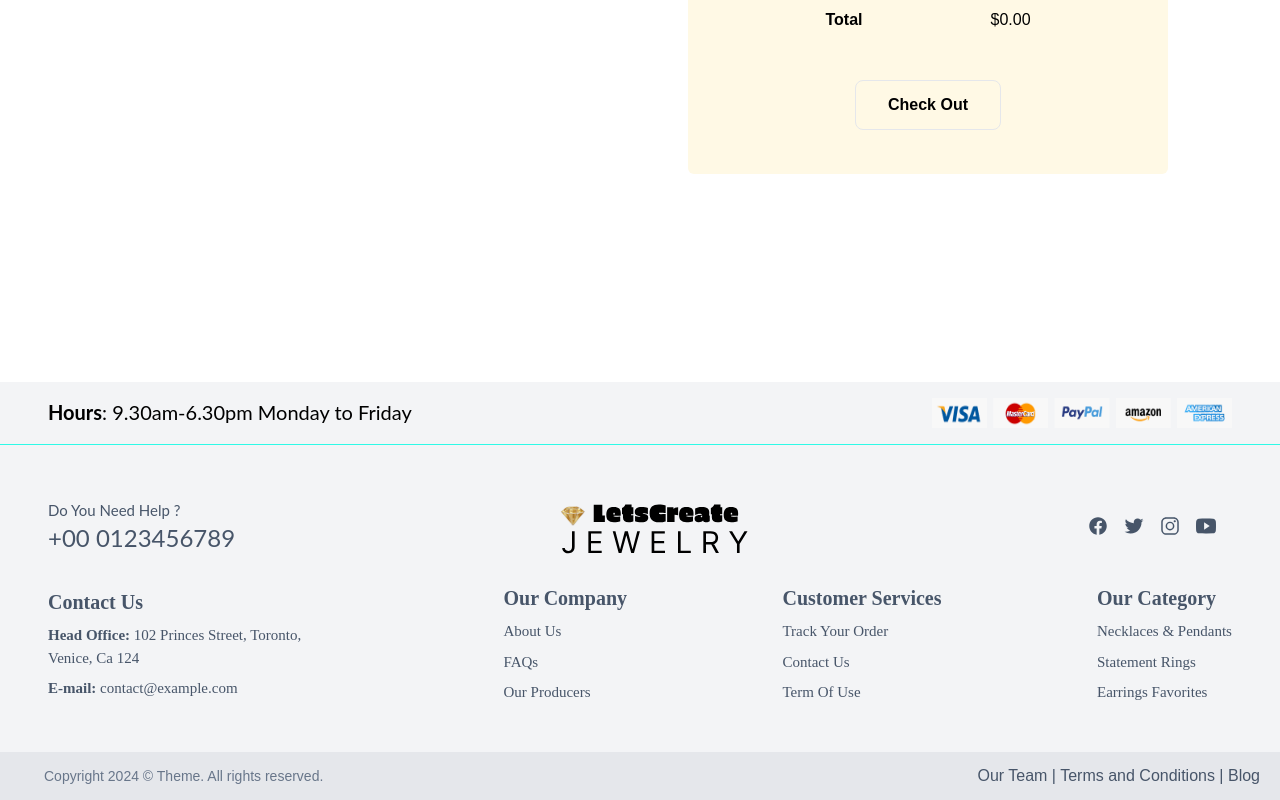
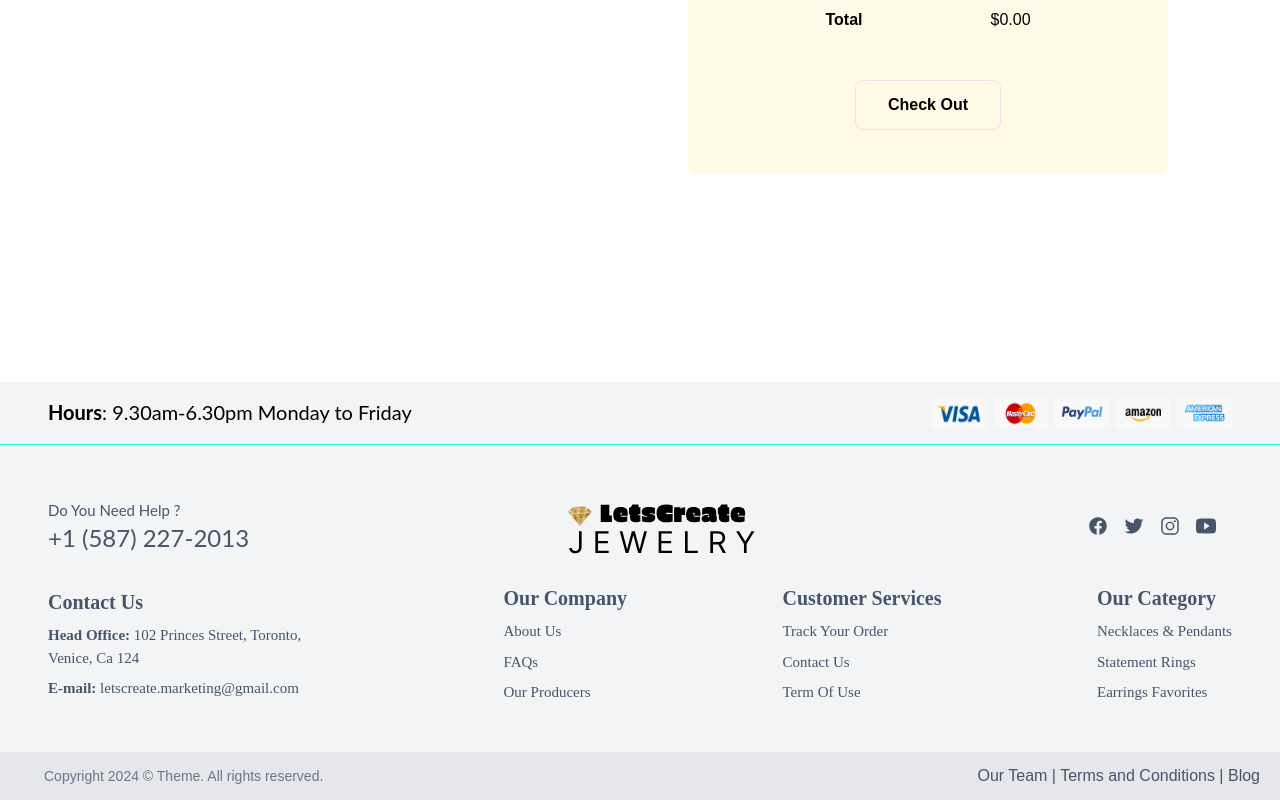
Before and after one commit to Ayotomiwadavid/letscreate-jewelry, a React (Vite) app: page /cart in a window 1280 px wide. Shown: the part 651-1451 px from the top of the page. Built offline with nearby package versions, Linux system fonts and the light colour scheme.

Commit message:
saving progress

```diff
--- a/src/components/shared/Footer/index.jsx
+++ b/src/components/shared/Footer/index.jsx
@@ -5,7 +5,7 @@ import Social from "./newsletter";
 function Footer() {
   return (
     <>
-    {/* <Social /> */}
+      {/* <Social /> */}
       <div className="bg-gray-100">
         <div className="flex flex-col md:flex-row px-3 md:px-12 py-4 border-b border-primary items-start justify-between">
           <div>
@@ -30,7 +30,7 @@ function Footer() {
                   Do You Need Help ?<br />
                 </span>
                 <span className="text-black text-2xl font-normal font-['Lato']">
-                  +00 0123456789
+                  +1 (587) 227-2013
                 </span>
               </div>
 
@@ -70,7 +70,7 @@ function Footer() {
                 </span>
                 <span className="text-black text-[15px] font-bold font-['Cormorant']">
                   E-mail:{" "}
-                  <span className="font-normal">contact@example.com</span>
+                  <span className="font-normal">letscreate.marketing@gmail.com</span>
                 </span>
               </div>
 
```
